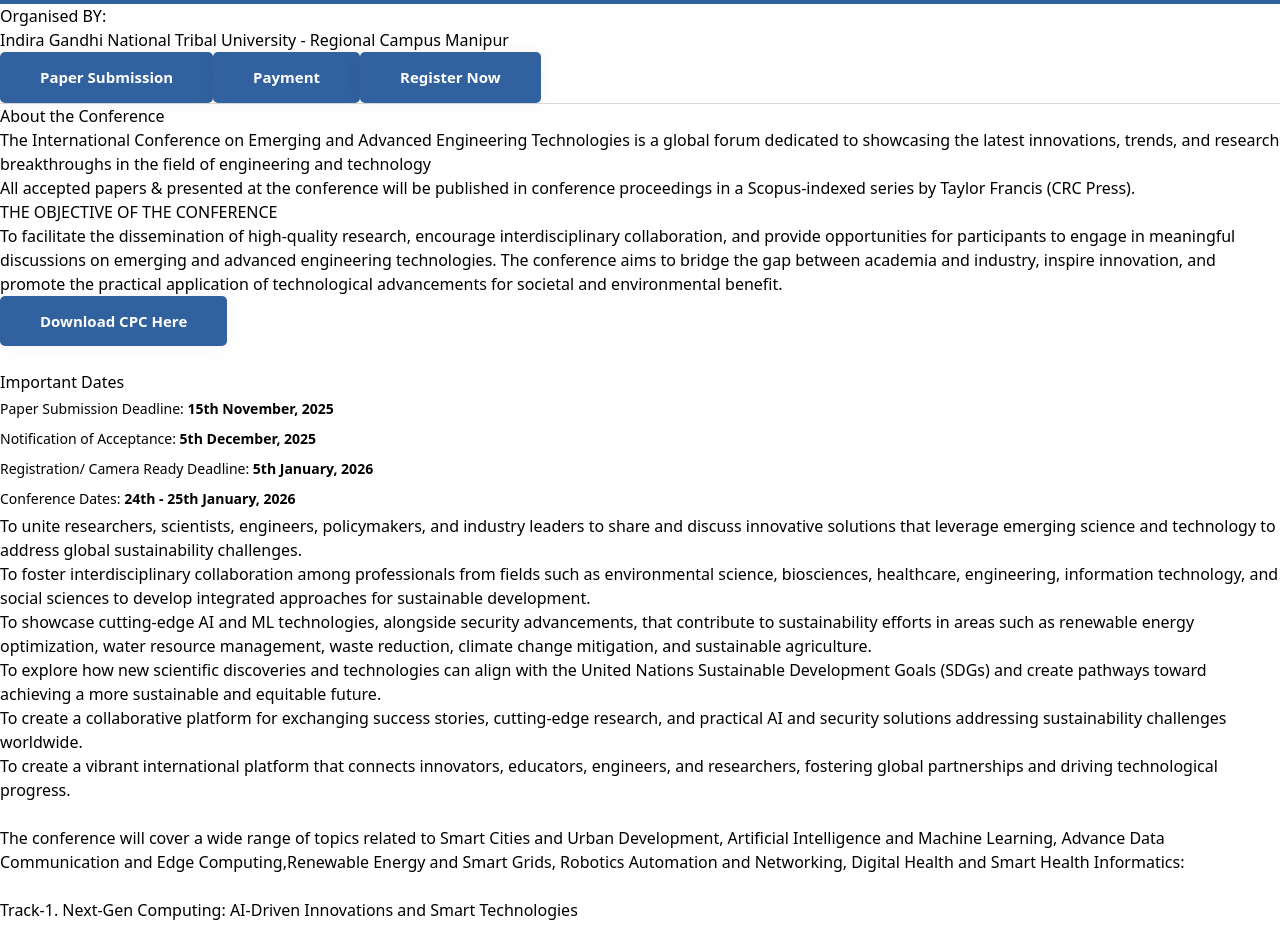
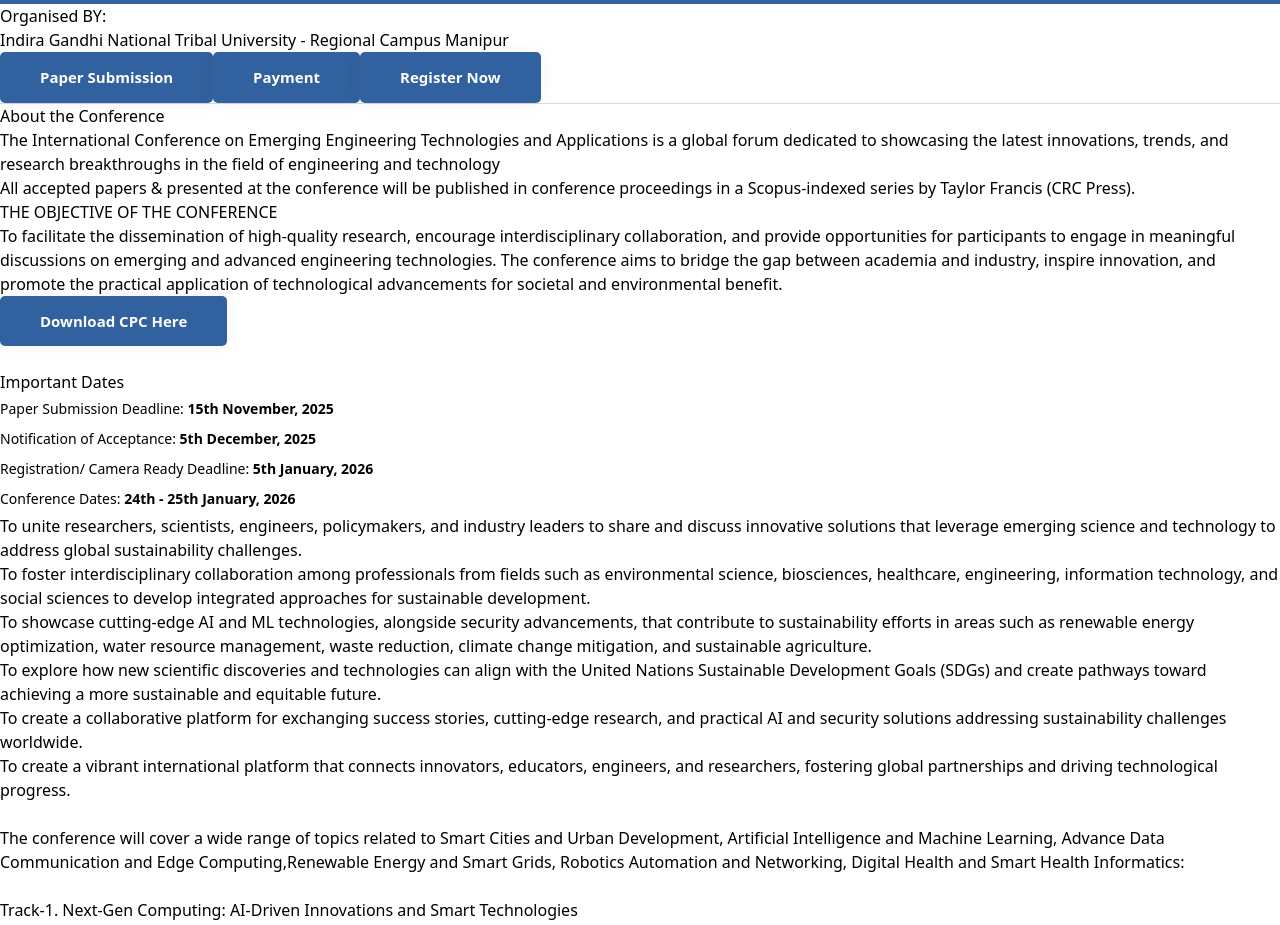
Before and after one commit to rish527/Conference-Site, a React (Vite) app: page / in a window 1280 px wide. Shown: the part 829-1754 px from the top of the page. Built offline with nearby package versions, Linux system fonts and the light colour scheme.

Commit message:
Update aboutData.js

```diff
--- a/src/Data/aboutData.js
+++ b/src/Data/aboutData.js
@@ -1,5 +1,5 @@
 var about={
-    para1:"The International Conference on Emerging and Advanced Engineering Technologies is a global forum dedicated to showcasing the latest innovations, trends, and research breakthroughs in the field of engineering and technology",
+    para1:"The International Conference on Emerging Engineering Technologies and Applications  is a global forum dedicated to showcasing the latest innovations, trends, and research breakthroughs in the field of engineering and technology",
     para2:"All accepted papers & presented at the conference will be published in conference proceedings in a Scopus-indexed series by Taylor Francis (CRC Press)."
 }
 
```
